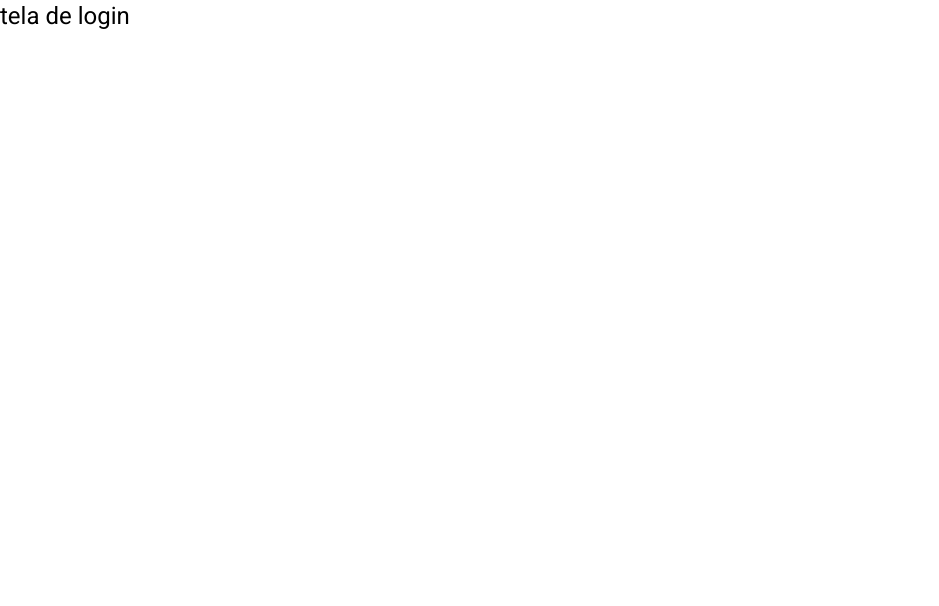
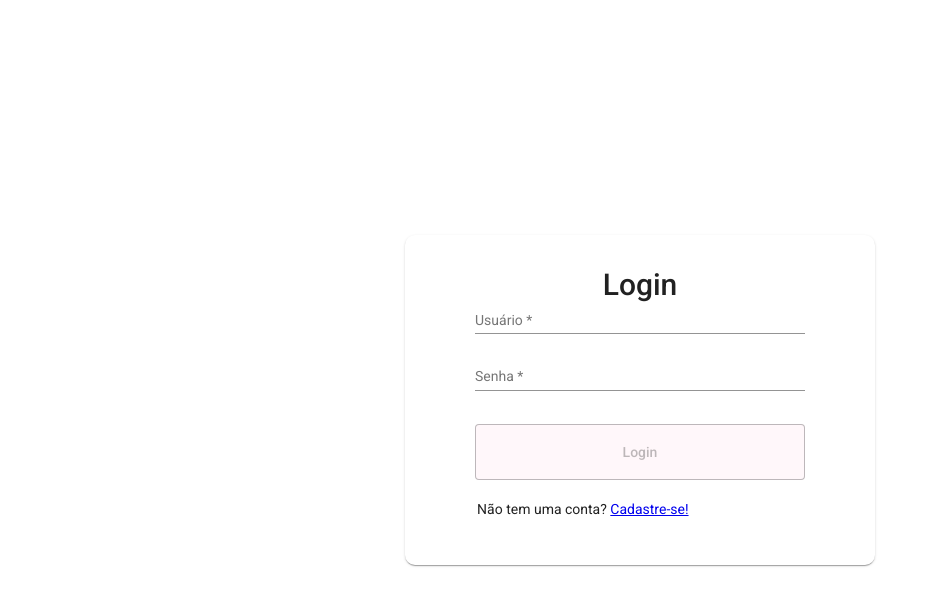
Before and after one commit to gusstav0b/MapsEmpregos, an Angular app: page /login in a window 1280 px wide. Shown: the top 606 px of the page, without its empty margins (0-939 px from the left). Built offline with nearby package versions, Linux system fonts and the light colour scheme.

Commit message:
Tela login e cadastro

```diff
--- a/src/app/pages/header/header.component.html
+++ b/src/app/pages/header/header.component.html
@@ -15,26 +15,26 @@
 
 </button>
 
-  <button mat-button>
-    <mat-icon>search</mat-icon>
-     Vagas
-</button>
-
 <button mat-button routerLink="curriculo">
     <mat-icon>feed</mat-icon>
      Currículo
+</button>
+
+<button mat-button>
+  <mat-icon>search</mat-icon>
+   Vagas
 </button>
 
 <span class="example-spacer"></span>
 
 <button mat-button routerLink="login">
   <mat-icon>account_circle</mat-icon>
-   Login
+   Login/Cadastro
 </button>
 
-<button mat-button routerLink="cadastro">
+<!--<button mat-button routerLink="cadastro">
   <mat-icon>person_add</mat-icon>
    Cadastro
-</button>
+</button>-->
 
 </mat-toolbar>
--- a/src/app/views/cadastro/cadastro.component.css
+++ b/src/app/views/cadastro/cadastro.component.css
@@ -1,7 +1,77 @@
-
-.title{
-    font-size: 40px;
+.login-wrapper {
+    height: 100%;
+    justify-content: center;
+    display: flex;
+  }
+  .positronx {
+    text-decoration: none;
+    color: #ffffff;
+  }
+  .box {
+    position: relative;
+    top: 0;
+    opacity: 1;
+    float: left;
+    padding: 60px 50px 40px 50px;
+    width: 100%;
+    background: #fff;
+    border-radius: 10px;
+    transform: scale(1);
+    -webkit-transform: scale(1);
+    -ms-transform: scale(1);
+    z-index: 5;
+    max-width: 330px;
+    margin: auto;
+  }
+  .box.back {
+    transform: scale(.95);
+    -webkit-transform: scale(.95);
+    -ms-transform: scale(.95);
+    top: -20px;
+    opacity: .8;
+    z-index: -1;
+  }
+  .box:before {
+    content: "";
+    width: 100%;
+    height: 30px;
+    border-radius: 10px;
+    position: absolute;
+    top: -10px;
+    background: rgba(255, 255, 255, .6);
+    left: 0;
+    transform: scale(.95);
+    -webkit-transform: scale(.95);
+    -ms-transform: scale(.95);
+    z-index: -1;
+  }
+  .login-wrapper .example-form {
+    min-width: 100%;
+    max-width: 300px;
+    width: 100%;
+  }
+  .login-wrapper .example-full-width,
+  .login-wrapper .btn-block {
+    width: 100%;
+  }
+  .login-wrapper mat-card-header {
     text-align: center;
-}
-
-div{text-align: center;}
+    width: 100%;
+    display: block;
+    font-weight: 700;
+  }
+  .login-wrapper mat-card-header mat-card-title {
+    font-size: 30px;
+    margin: 0;
+  }
+  .login-wrapper .mat-card {
+    padding: 40px 70px 50px;
+  }
+  .login-wrapper .mat-stroked-button {
+    border: 1px solid currentColor;
+    line-height: 54px;
+    background: #FFF7FA;
+  }
+  .login-wrapper .mat-form-field-appearance-legacy .mat-form-field-infix {
+    padding: 0.8375em 0;
+  }
--- a/src/app/views/cadastro/cadastro.component.html
+++ b/src/app/views/cadastro/cadastro.component.html
@@ -1,5 +1,31 @@
-<br>
-
-<div class="title">Criando nova conta</div>
-<br>
-<div> Já tem cadastro? Faça login aqui</div>
+<div class="login-wrapper" fxLayout="row" fxLayoutAlign="center center">
+    <mat-card class="box">
+      <mat-card-header>
+        <mat-card-title>Cadastrar-se</mat-card-title>
+      </mat-card-header>
+      <form class="example-form" [formGroup]="formulario">
+        <mat-card-content>
+          <mat-form-field class="example-full-width">
+            <input type="text" id="user" matInput placeholder="Usuário" formControlName="user">
+          </mat-form-field>
+          <mat-form-field class="example-full-width">
+            <input type="text" id="email" matInput placeholder="Email" formControlName="email">
+          </mat-form-field>
+          <mat-form-field class="example-full-width">
+            <input type="password" id="password" matInput placeholder="Senha" formControlName="password">
+          </mat-form-field>
+          <!--<mat-form-field class="example-full-width">
+            <mat-label>Choose a role...</mat-label>
+            <mat-select>
+              <mat-option [value]="roles" *ngFor="let roles of Roles">{{roles}}
+              </mat-option>
+            </mat-select>
+          </mat-form-field>-->
+        </mat-card-content>
+        <button mat-stroked-button color="accent" class="btn-block" [disabled]="!formulario.valid" (click)="onsubmit()">Cadastrar-se</button>
+      </form>
+      <mat-card-footer>
+        <p style="margin-top: 5%; margin-left: 5%;">Já tem uma conta? <a href="/login">Logar!</a></p>
+      </mat-card-footer>
+    </mat-card>
+  </div>
--- a/src/app/views/cadastro/cadastro.component.ts
+++ b/src/app/views/cadastro/cadastro.component.ts
@@ -1,4 +1,5 @@
 import { Component, OnInit } from '@angular/core';
+import { NgForm, FormGroup, FormBuilder, Validators  } from '@angular/forms';
 
 @Component({
   selector: 'app-cadastro',
@@ -6,10 +7,18 @@ import { Component, OnInit } from '@angular/core';
   styleUrls: ['./cadastro.component.css']
 })
 export class CadastroComponent implements OnInit {
-
-  constructor() { }
+  formulario: FormGroup;
+  constructor(private formBuilder : FormBuilder) { }
 
   ngOnInit(): void {
+    this.formulario = this.formBuilder.group({
+      user: [null, [Validators.required]],
+      email: [null, [Validators.required]],
+      password: [null, [Validators.required]],
+    })
   }
 
+  onsubmit(){
+    console.log(this.formulario.value)
+  }
 }
--- a/src/app/views/login/login.component.css
+++ b/src/app/views/login/login.component.css
@@ -0,0 +1,77 @@
+.login-wrapper {
+  height: 100%;
+  justify-content: center;
+  display: flex;
+}
+.positronx {
+  text-decoration: none;
+  color: #ffffff;
+}
+.box {
+  position: relative;
+  top: 0;
+  opacity: 1;
+  float: left;
+  padding: 60px 50px 40px 50px;
+  width: 100%;
+  background: #fff;
+  border-radius: 10px;
+  transform: scale(1);
+  -webkit-transform: scale(1);
+  -ms-transform: scale(1);
+  z-index: 5;
+  max-width: 330px;
+  margin: auto;
+}
+.box.back {
+  transform: scale(.95);
+  -webkit-transform: scale(.95);
+  -ms-transform: scale(.95);
+  top: -20px;
+  opacity: .8;
+  z-index: -1;
+}
+.box:before {
+  content: "";
+  width: 100%;
+  height: 30px;
+  border-radius: 10px;
+  position: absolute;
+  top: -10px;
+  background: rgba(255, 255, 255, .6);
+  left: 0;
+  transform: scale(.95);
+  -webkit-transform: scale(.95);
+  -ms-transform: scale(.95);
+  z-index: -1;
+}
+.login-wrapper .example-form {
+  min-width: 100%;
+  max-width: 300px;
+  width: 100%;
+}
+.login-wrapper .example-full-width,
+.login-wrapper .btn-block {
+  width: 100%;
+}
+.login-wrapper mat-card-header {
+  text-align: center;
+  width: 100%;
+  display: block;
+  font-weight: 700;
+}
+.login-wrapper mat-card-header mat-card-title {
+  font-size: 30px;
+  margin: 0;
+}
+.login-wrapper .mat-card {
+  padding: 40px 70px 50px;
+}
+.login-wrapper .mat-stroked-button {
+  border: 1px solid currentColor;
+  line-height: 54px;
+  background: #FFF7FA;
+}
+.login-wrapper .mat-form-field-appearance-legacy .mat-form-field-infix {
+  padding: 0.8375em 0;
+}
--- a/src/app/views/login/login.component.html
+++ b/src/app/views/login/login.component.html
@@ -1 +1,21 @@
-<h1>tela de login</h1>
+<div class="login-wrapper" fxLayout="row" fxLayoutAlign="center center">
+    <mat-card class="box">
+      <mat-card-header>
+        <mat-card-title>Login</mat-card-title>
+      </mat-card-header>
+      <form class="example-form" [formGroup]="formulario">
+        <mat-card-content>
+          <mat-form-field class="example-full-width">
+            <input type="text" id="user" matInput placeholder="Usuário" formControlName="user">
+          </mat-form-field>
+          <mat-form-field class="example-full-width">
+            <input type="password" id="password" matInput placeholder="Senha" formControlName="password">
+          </mat-form-field>
+        </mat-card-content>
+        <button mat-stroked-button color="accent" class="btn-block" [disabled]="!formulario.valid" (click)="onsubmit()">Login</button>
+      </form>
+      <mat-card-footer>
+        <p style="margin-top: 5%; margin-left: 5%;">Não tem uma conta? <a href="/cadastro">Cadastre-se!</a></p>
+      </mat-card-footer>
+    </mat-card>
+  </div>
--- a/src/app/views/login/login.component.ts
+++ b/src/app/views/login/login.component.ts
@@ -1,4 +1,6 @@
 import { Component, OnInit } from '@angular/core';
+import { NgForm, FormGroup, FormBuilder, Validators  } from '@angular/forms';
+import { Router } from '@angular/router';
 
 @Component({
   selector: 'app-login',
@@ -6,10 +8,18 @@ import { Component, OnInit } from '@angular/core';
   styleUrls: ['./login.component.css']
 })
 export class LoginComponent implements OnInit {
-
-  constructor() { }
+  formulario: FormGroup;
+  constructor(private formBuilder : FormBuilder, private router: Router) { }
 
   ngOnInit(): void {
+    this.formulario = this.formBuilder.group({
+      user: [null, [Validators.required]],
+      password: [null, [Validators.required]],
+    })
   }
 
+  onsubmit(){
+    console.log(this.formulario.value)
+    this.router.navigate(['/pages/home']);
+  }
 }
--- a/src/index.html
+++ b/src/index.html
@@ -2,7 +2,7 @@
 <html lang="en">
 <head>
   <meta charset="utf-8">
-  <title>Frontend</title>
+  <title>Maps Empregos</title>
   <base href="/">
   <meta name="viewport" content="width=device-width, initial-scale=1">
   <link rel="icon" type="image/x-icon" href="favicon.ico">
--- a/tsconfig.json
+++ b/tsconfig.json
@@ -5,7 +5,6 @@
     "baseUrl": "./",
     "outDir": "./dist/out-tsc",
     "forceConsistentCasingInFileNames": true,
-    "strict": true,
     "noImplicitOverride": true,
     "noPropertyAccessFromIndexSignature": true,
     "noImplicitReturns": true,
```
Also changed, not shown: src/app/app-routing.module.ts (+5 -4 lines), src/app/app.module.ts (+8 -2 lines).
